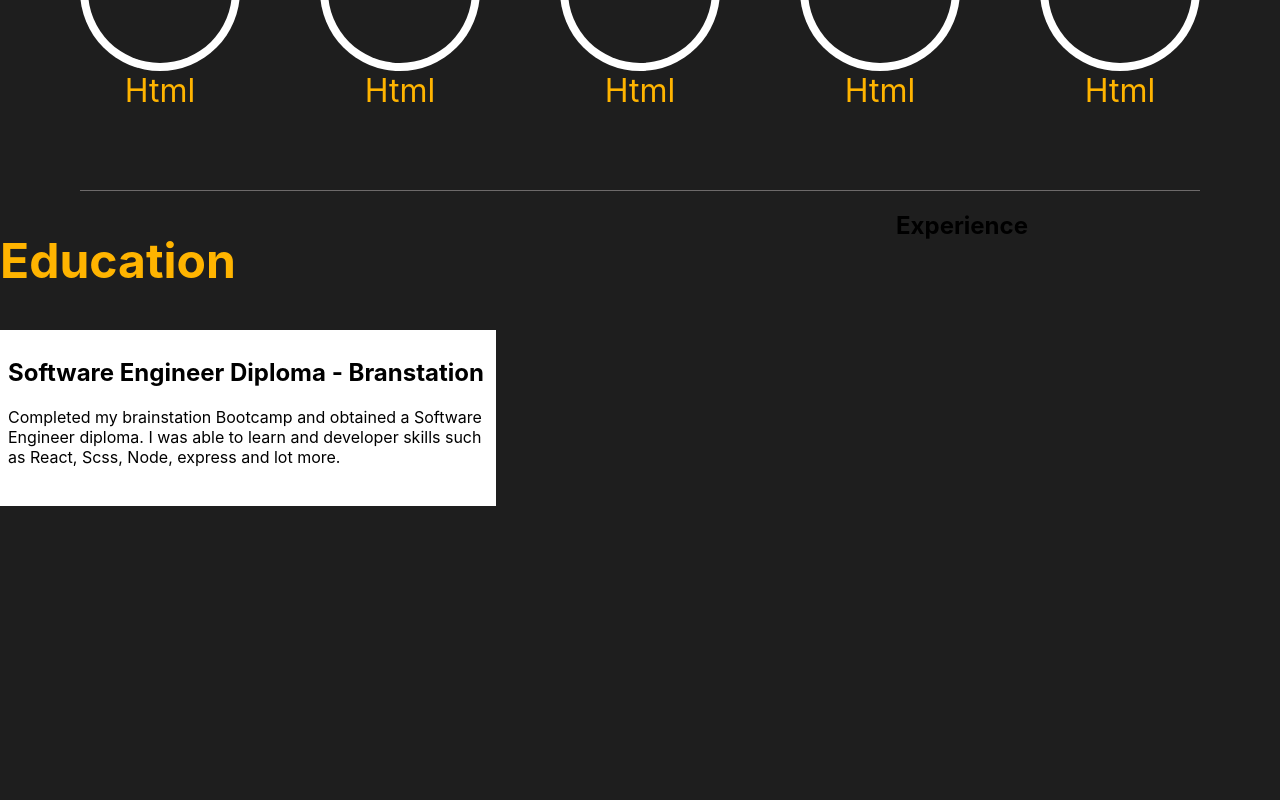
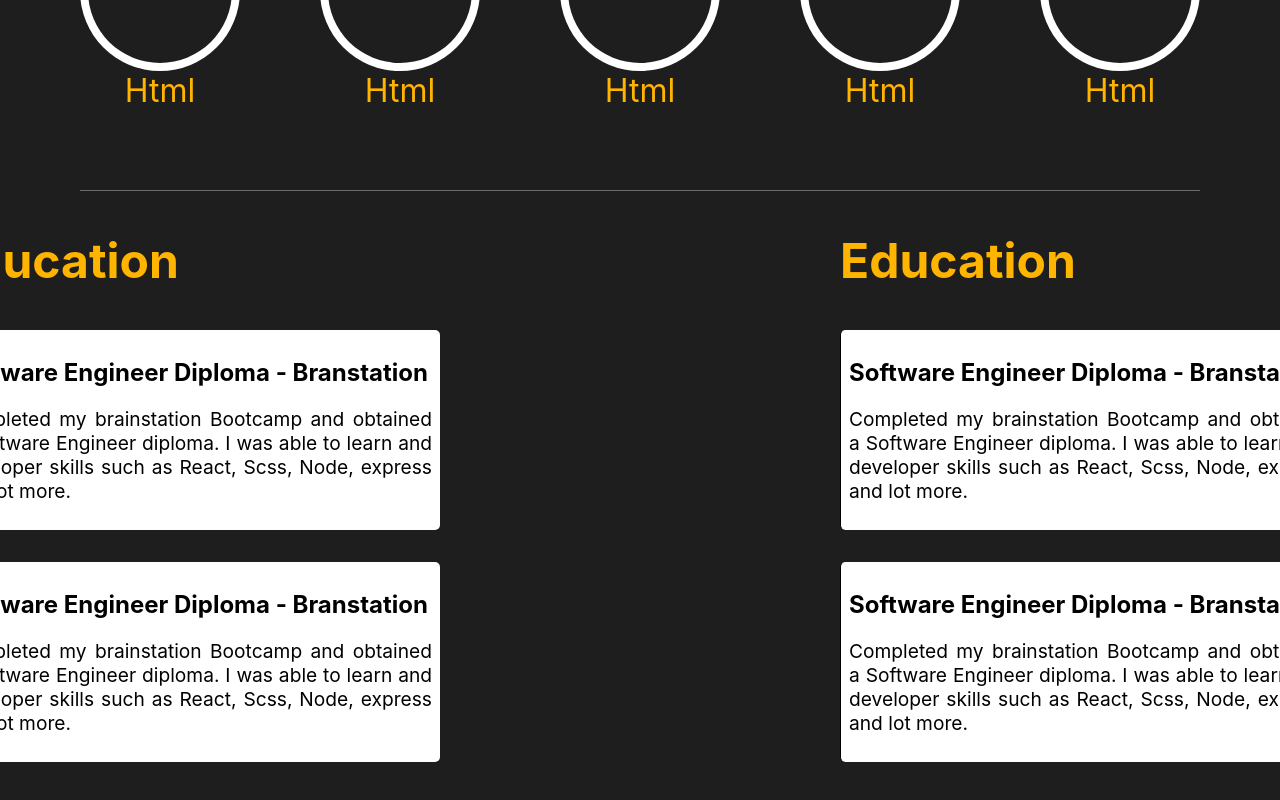
Before and after one commit to NipunaGamage888/portfolio, a React (Create React App) app: page /about in a window 1280 px wide. Shown: the part 1864-2664 px from the top of the page. Before the commit the page ends 2402 px from the top, so only its background shows below. Built offline with nearby package versions, Linux system fonts and the light colour scheme; the HTML template or start-up script is replaced by a standard one.

Commit message:
completed the about Us page

```diff
--- a/src/components/About/About.js
+++ b/src/components/About/About.js
@@ -220,17 +220,34 @@
         <h2 className="about__education">Education</h2>
         <div className="about__first-ed">
           <h2 className="about__institution">Software Engineer Diploma - Branstation</h2>
-          <p>Completed my brainstation Bootcamp and obtained a Software Engineer  diploma. I was able to learn and developer
+          <p className="about__info-institute">Completed my brainstation Bootcamp and obtained a Software Engineer  diploma. I was able to learn and developer
+            skills such as React, Scss, Node, express and lot more.
+          </p>
+        </div>
+        <div className="about__first-ed">
+          <h2 className="about__institution">Software Engineer Diploma - Branstation</h2>
+          <p className="about__info-institute">Completed my brainstation Bootcamp and obtained a Software Engineer  diploma. I was able to learn and developer
             skills such as React, Scss, Node, express and lot more.
           </p>
         </div>
         </div>
         <div>
-          <h2>Experience</h2>
-
+        <h2 className="about__education">Education</h2>
+        <div className="about__first-ed">
+          <h2 className="about__institution">Software Engineer Diploma - Branstation</h2>
+          <p className="about__info-institute">Completed my brainstation Bootcamp and obtained a Software Engineer  diploma. I was able to learn and developer
+            skills such as React, Scss, Node, express and lot more.
+          </p>
+        </div>
+        <div className="about__first-ed">
+          <h2 className="about__institution">Software Engineer Diploma - Branstation</h2>
+          <p className="about__info-institute">Completed my brainstation Bootcamp and obtained a Software Engineer  diploma. I was able to learn and developer
+            skills such as React, Scss, Node, express and lot more.
+          </p>
+        </div>
+        </div>
         </div>
 
-      </div>
     </motion.div>
   );
 }
--- a/src/components/About/About.scss
+++ b/src/components/About/About.scss
@@ -162,9 +162,11 @@
   }
   &__first-ed{
     background: white;
-    height: 10rem;
+    margin-bottom: 2rem;
     width: 30rem;
     padding:0.5rem;
+    border-radius: 5px;
+    border-left: black 1px solid;
   }
   &__education{
     color: #ffb400;
@@ -173,6 +175,11 @@
   &__institution{
     font-size:1.5rem ;
     color:#000;
+    font-weight: 700;
 
   }
+  &__info-institute{
+    font-size: 1.2rem;
+    text-align: justify;
+  }
 }
```
